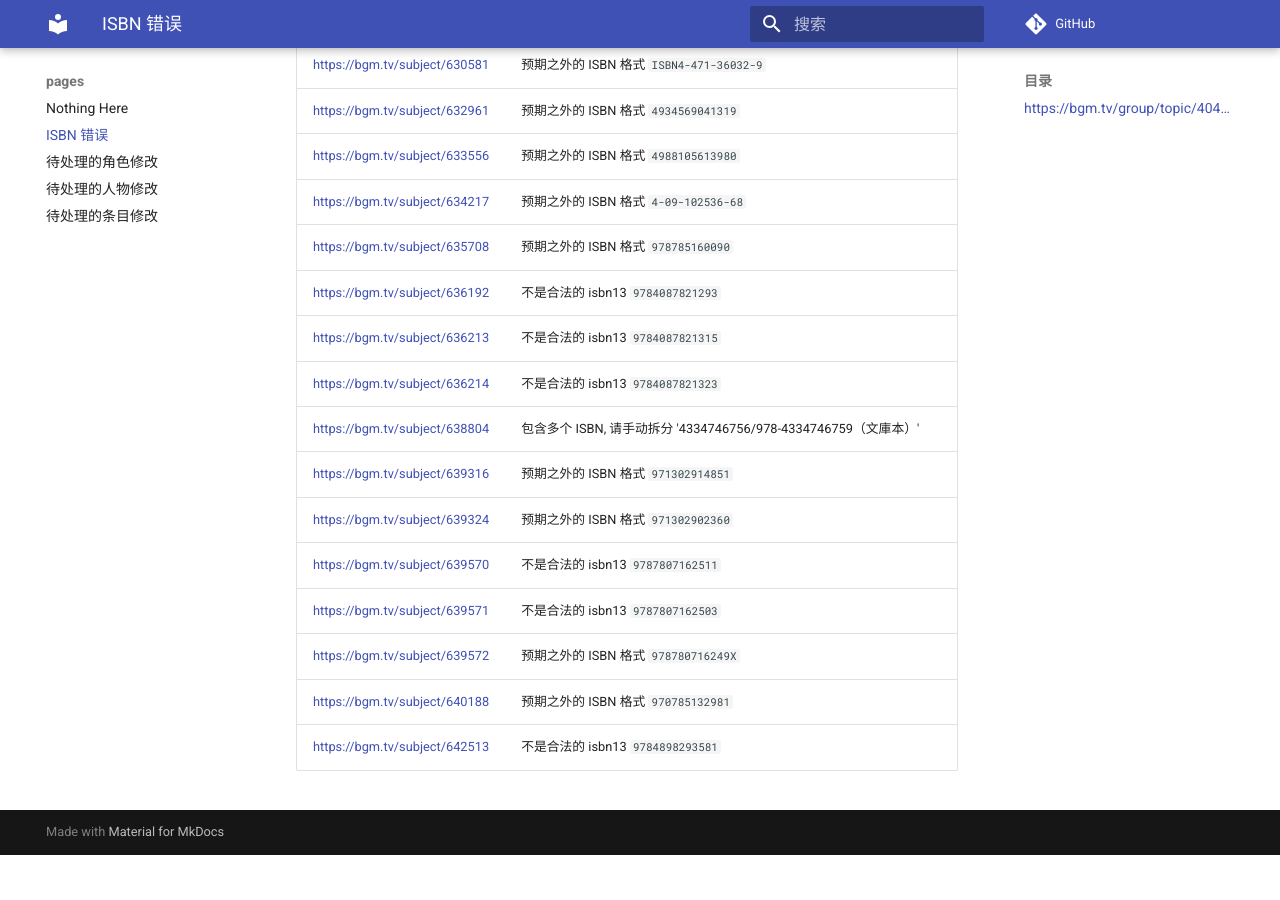
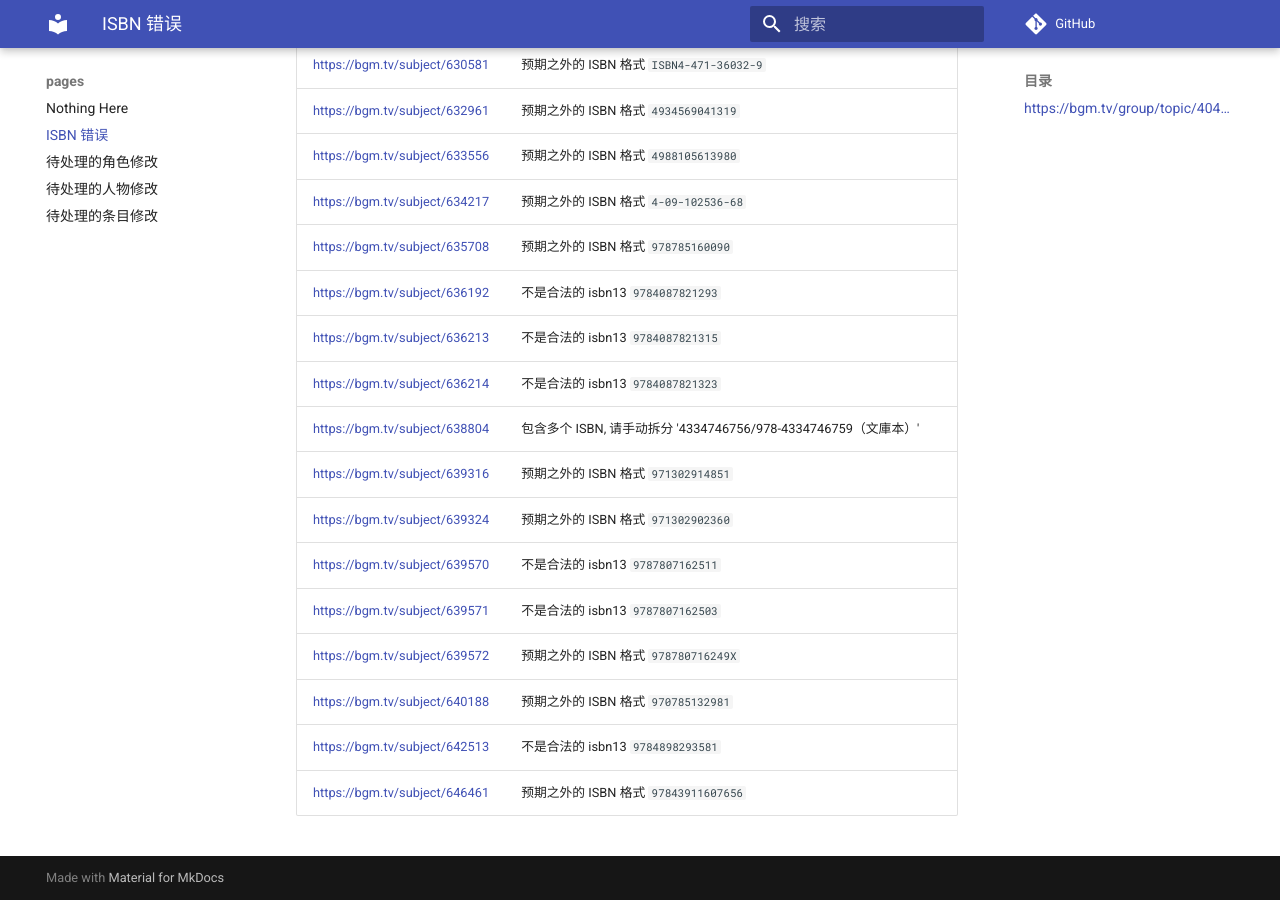
Before and after one commit to trim21/bangumi-pages, an MkDocs documentation site: the page built from docs/isbn.md, in a window 1280 px wide and 900 px high, scrolled down 10324 px. Built offline with MkDocs 1.6.1 and Material for MkDocs 9.7.7, drawn with Linux system fonts in a browser that asks for light colours; comment, search, counter and statistics services are not loaded; before the commit the page ends 11179 px from its top, so only the background shows below that; part of the change alters nothing that is shown.

Commit message:
update isbn.md

```diff
--- a/docs/isbn.md
+++ b/docs/isbn.md
@@ -1,7 +1,7 @@
 # ISBN 错误
 ## <https://bgm.tv/group/topic/404801>
 
-total 237
+total 238
 
 | url | error |
 | --- |  ---  |
@@ -242,3 +242,4 @@ total 237
 | <https://bgm.tv/subject/639572> | 预期之外的 ISBN 格式 `978780716249X` |
 | <https://bgm.tv/subject/640188> | 预期之外的 ISBN 格式 `970785132981` |
 | <https://bgm.tv/subject/642513> | 不是合法的 isbn13 <code>9784898293581</code> |
+| <https://bgm.tv/subject/646461> | 预期之外的 ISBN 格式 `97843911607656` |
```
